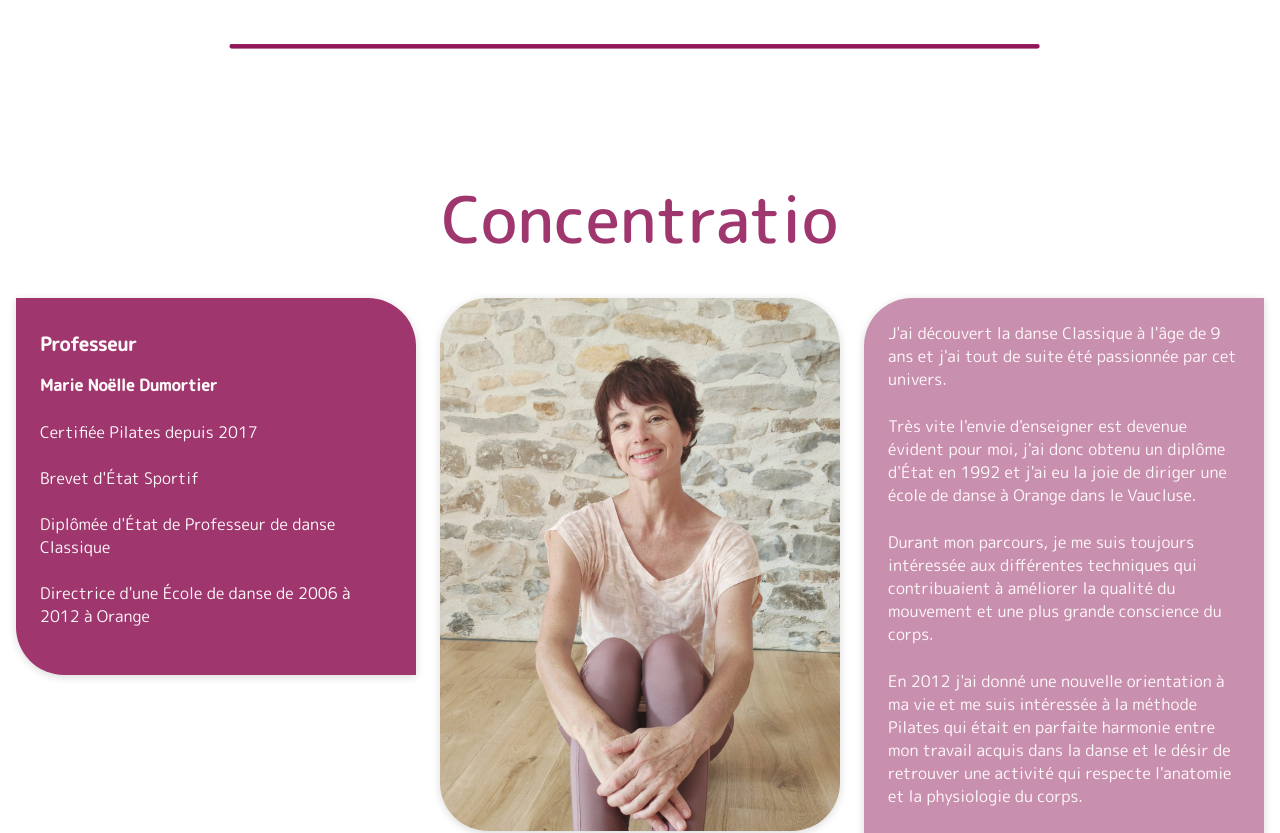
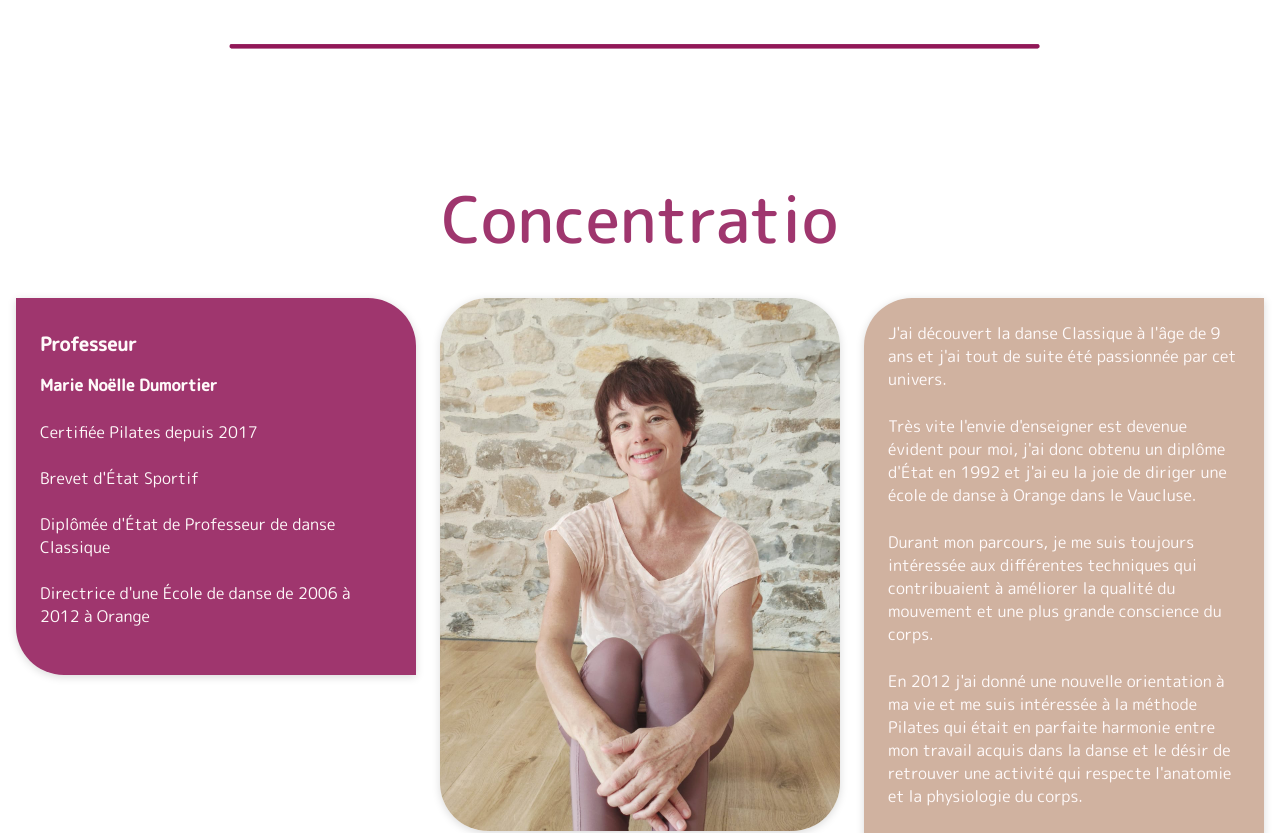
Before and after one commit to Geoffrey-lusitano/Pilates, a Vue app: page / in a window 1280 px wide. Shown: the part 842-1675 px from the top of the page. Built offline with nearby package versions, Linux system fonts and the light colour scheme.

Commit message:
modif retour cleint couleurs

```diff
--- a/src/App.vue
+++ b/src/App.vue
@@ -43,7 +43,8 @@ export default {
 @import url('https://fonts.googleapis.com/css2?family=M+PLUS+Rounded+1c:wght@300;400;500&display=swap');
 :root {
   --color-primary: #9F366E;
-  --color-secondary: #C98FAE;
+  --color-secondary: #D0B2A0;
+  --color-tercary: #C98FAE;
   --color-text-menu: #FFFAFA;
 }
 * {
@@ -54,6 +55,9 @@ export default {
     box-sizing: border-box;
     text-decoration: none;
     list-style: none;
+}
+html {
+    scroll-behavior: smooth;
 }
 #app {
   font-family: "M PLUS Rounded 1c", Arial, sans-serif;
--- a/src/components/App__contact.vue
+++ b/src/components/App__contact.vue
@@ -4,7 +4,7 @@
             <h3>Contact</h3>
             <div class="coord_2">
                 <div class="i1">
-                    <i class="fa-solid fa-phone"> 06.72.77.51.42</i>
+                    <i class="fa-solid fa-phone"> 06 72 77 51 42</i>
                 </div>
                 <div class="i2">
                     <i class="fa-solid fa-envelope-circle-check"> lecorpspilates@outlook.fr</i>
--- a/src/components/App__footer.vue
+++ b/src/components/App__footer.vue
@@ -1,7 +1,6 @@
 <template>
   <footer>
-    <p>Le Corps Pilates - Tous droits réservés</p>
-    <p>En cours de construction</p>
+    <p>©Le Corps Pilates - Tous droits réservés</p>
   </footer>
 </template>
 
```
